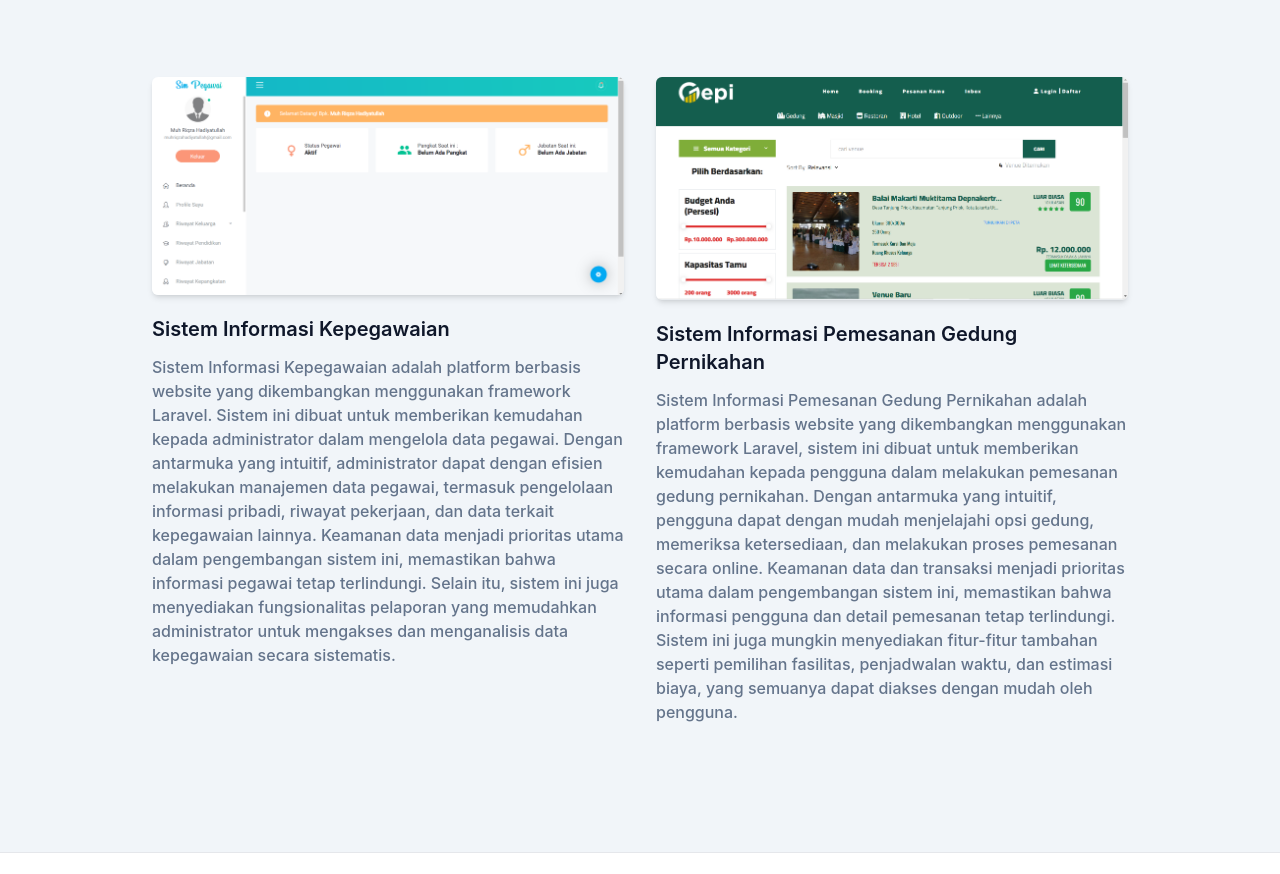
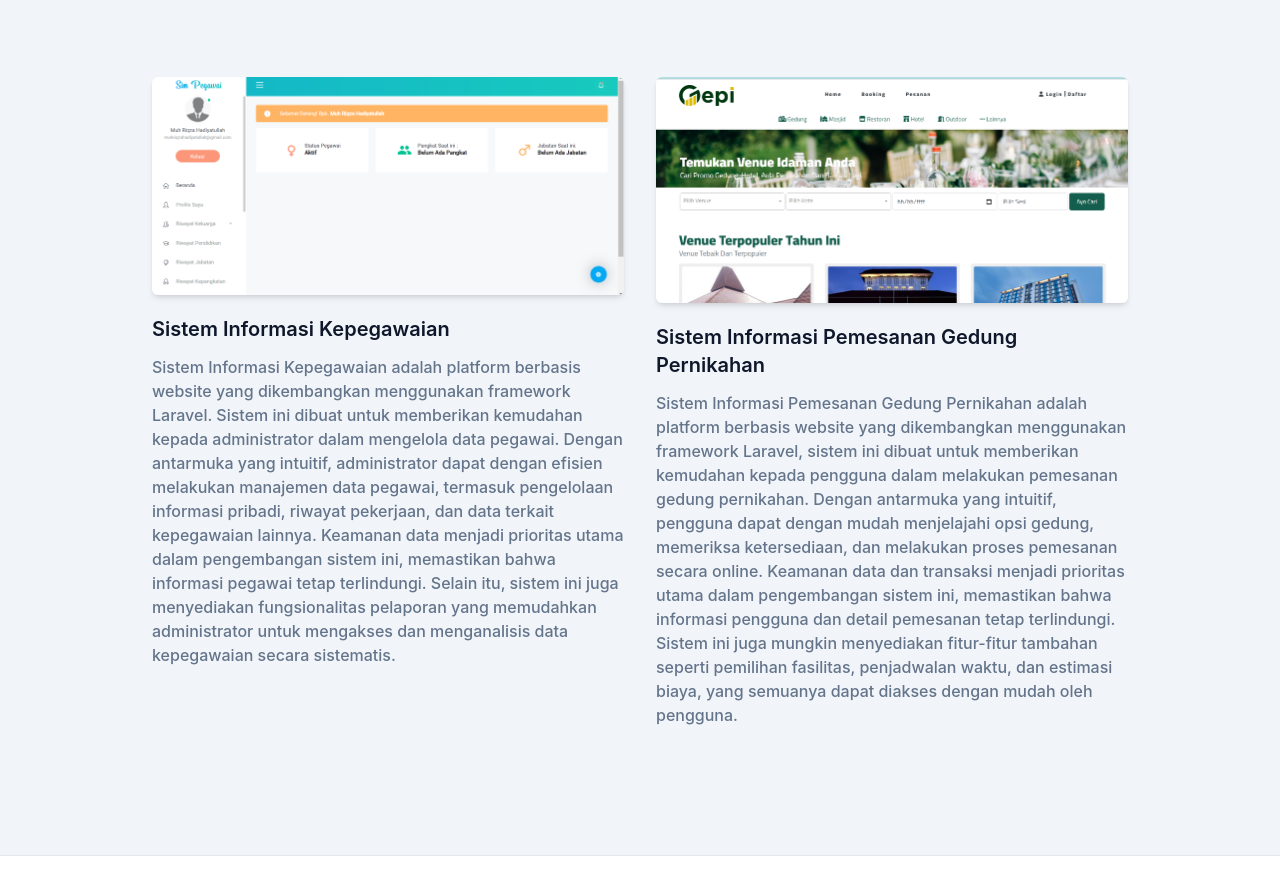
Before and after one commit to Riqza77/riqza77.github.io, a website: page index.html in a window 1280 px wide. Shown: the part 3299-4173 px from the top of the page. Drawn offline with Linux system fonts and the light colour scheme.

Commit message:
third initial

```diff
--- a/index.html
+++ b/index.html
@@ -224,7 +224,7 @@
         </div>
         <div class="mb-12 p-4 md:w-1/2">
           <div class="overflow-hidden rounded-md shadow-md">
-            <img src="dist/img/portfolio/testbed.gepiid.com.png" alt="Sistem Informasi Pemesanan Gedung Pernikahan"
+            <img src="dist/img/portfolio/gepiid.com.png" alt="Sistem Informasi Pemesanan Gedung Pernikahan"
               width="w-full" />
           </div>
           <h3 class="mt-5 mb-3 text-xl font-semibold text-dark dark:text-white">Sistem Informasi Pemesanan Gedung
```
Also changed, not shown: dist/img/portfolio/gepiid.com.png (added), dist/img/portfolio/testbed.gepiid.com.png (deleted).
